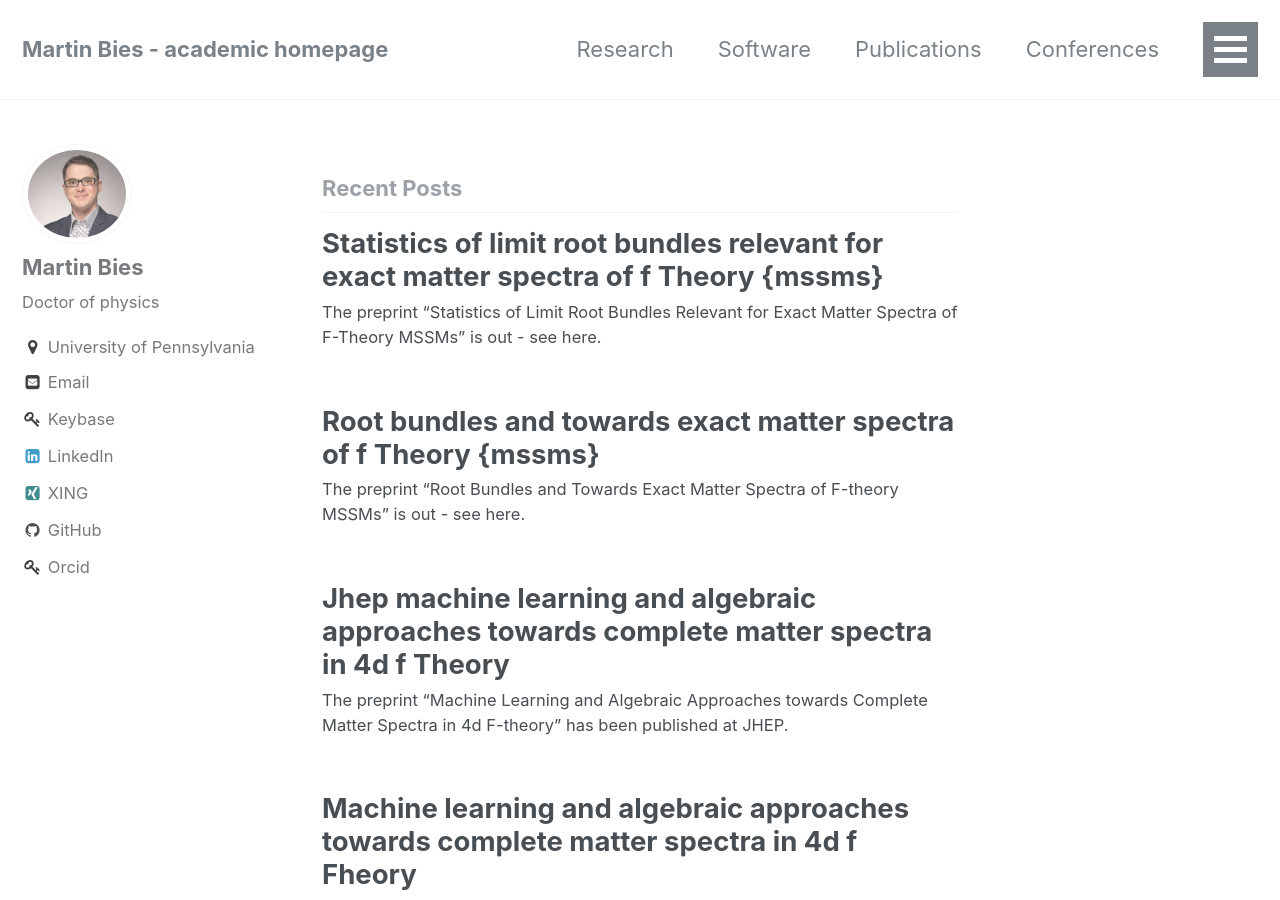
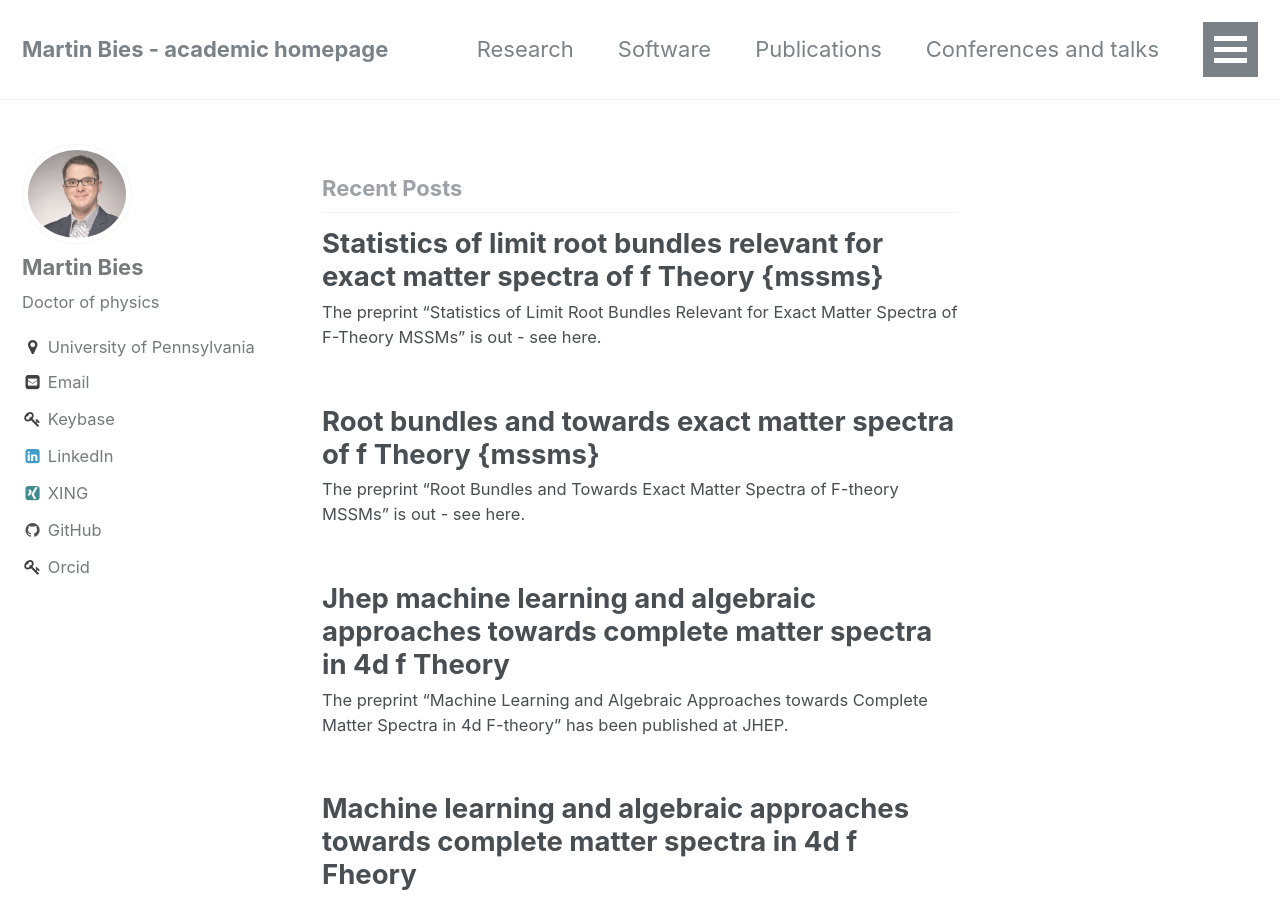
Before and after one commit to MartinBies/MartinBies.github.io, a Jekyll site: the page built from index.html, in a window 1280 px wide and 900 px high. Built offline with Jekyll 4.4.1, drawn with Linux system fonts in a browser that asks for light colours; the list of posts is cut into pages by our own code.

Commit message:
Add conferences and talk to the navigation

```diff
--- a/_data/navigation.yml
+++ b/_data/navigation.yml
@@ -6,7 +6,7 @@ main:
     url: /software/
   - title: "Publications"
     url: /publications/
-  - title: "Conferences"
+  - title: "Conferences and talks"
     url: /conferences
   - title: "Teaching"
     url: /teaching/
```
